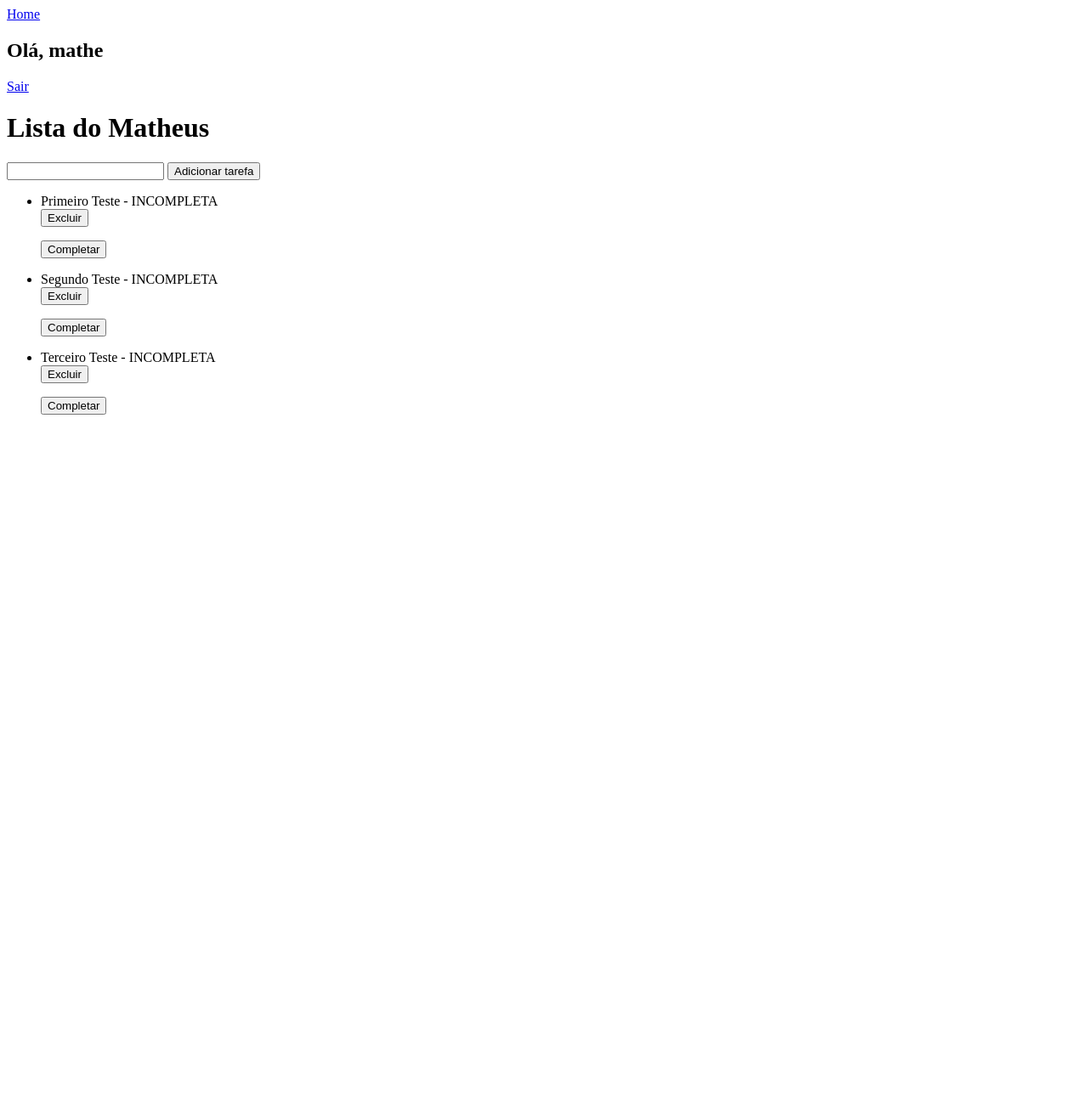
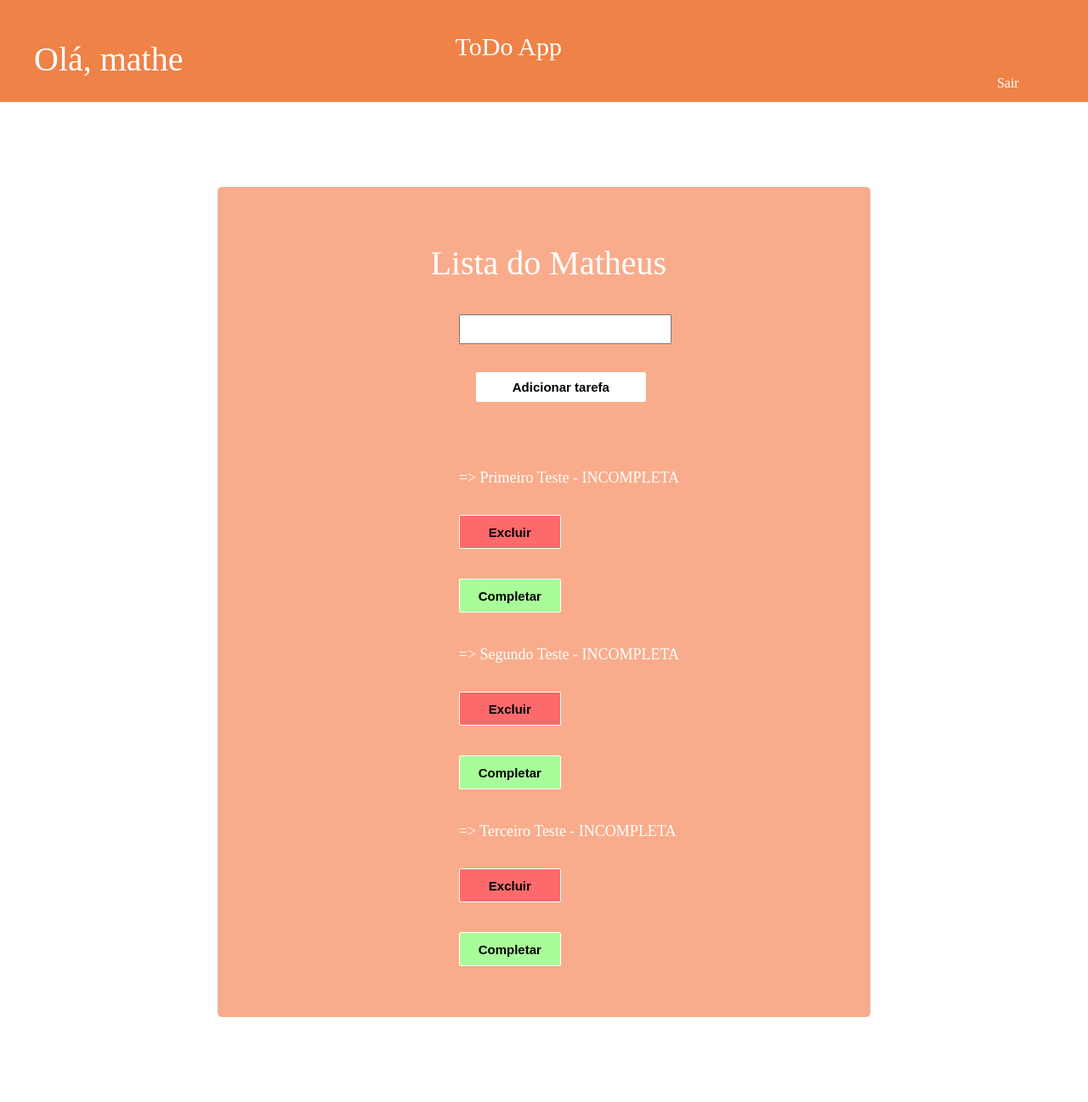
Before and after one commit to matheusbucater/todo-list-django, a Django app: page /1 in a window 1280 px wide. Shown: the whole page at 85% size. Before the commit the page ends 488 px from the top, so only its background shows below. Run offline with Django 3.2, Linux system fonts and the light colour scheme; a user stored in the database is signed in; data comes from the database, SQL or seed files in the repository.

Commit message:
added some css

```diff
--- a/main/templates/base.html
+++ b/main/templates/base.html
@@ -1,19 +1,32 @@
+{% load static %}
 <html>
 <head>
-  <a href="/">Home</a>
+  <link rel="stylesheet" type="text/css" href="{% static 'css/reset.css' %}">
+  <link rel="stylesheet" type="text/css" href="{% static 'css/header.css' %}">
+  <link rel="stylesheet" type="text/css" href="{% static 'css/login.css' %}">
+  <link rel="stylesheet" type="text/css" href="{% static 'css/show_todos.css' %}">
+  <link rel="stylesheet" type="text/css" href="{% static 'css/create_todo.css' %}">
+  <link rel="stylesheet" type="text/css" href="{% static 'css/show_tasks.css' %}">
   <title>{% block title %}My Website{% endblock title %}</title>
-  <h2>Olá, {% block user %}Visitante{% endblock user %}</h2>
+</head>
+<header>
+  <h2 id='ola'>Olá, {% block user %}Visitante{% endblock user %}</h2>
+  <a id='logo' href="/">ToDo App</h2>
   {% if user.is_authenticated %}
-    <a href='/acc/logout'>Sair</a>
+  <a id='sair' href='/acc/logout'>Sair</a>
   {% else %}
-    <a href='/accounts/login'>Entrar</a>
-    <a href="/register">Cadastrar</a>
+  <a id='entrar' href='/accounts/login'>Entrar</a>
+  <a id='cadastrar' href="/register">Cadastrar</a>
   {% endif %}
+</header>
+<body>
 
-</head>
-
-<body>
   <div id="content" name="content">
+    <h2 id='entrar-login'>
+      {% if not user.is_authenticated %}
+        Entrar
+      {% endif %}
+    </h2>
     {% block content %}
     {% endblock content %}
   </div>
--- a/main/templates/create.html
+++ b/main/templates/create.html
@@ -1,13 +1,14 @@
 {% extends "base.html" %}
+{% load static %}
 
 {% block title %}Create New List{% endblock title %}
 {% block user %}{{ user }}{% endblock user%}
 
 {% block content %}
-<h2>Criar nova lista</h2>
+<h2 id='create-h2'>Criar nova lista</h2>
   <form action="" method="post">
     {% csrf_token %}
     {{ form.as_p }}
-    <button type="submit" name="save">Criar</button>
+    <button id='create-button' type="submit" name="save">Criar</button>
   </form>
 {% endblock content %}
--- a/main/templates/list.html
+++ b/main/templates/list.html
@@ -1,33 +1,34 @@
 {% extends "base.html" %}
+{% load static %}
 
 {% block title %}View List{% endblock title %}
 {% block user %}{{ user }}{% endblock user %}
 
 
 {% block content %}
-  <h1>{{ todo_list.title }}</h1>
+  <h1 id='list-h1'>{{ todo_list.title }}</h1>
   <form action="/add-task/{{ todo_list.id }}" method="post">
     {% csrf_token %}
-    <input type="text" name="textfield">
-    <button name="add_task" type="submit">Adicionar tarefa</button>
+    <input id='text-add' type="text" name="textfield">
+    <button id='button-add' name="add_task" type="submit">Adicionar tarefa</button>
   </form>
   <ul>
     {% for task in todo_list.task_set.all  %}
       {% if task.complete %}
-        <li>{{ task.text }} - COMPLETA</li>
+        <li id='task'>=> {{ task.text }} - COMPLETA</li>
         {% else %}
-        <li>{{ task.text }} - INCOMPLETA</li>
+        <li id='task'>=> {{ task.text }} - INCOMPLETA</li>
       {% endif %}
       <form action="/delete-task/{{ task.pk }}/{{ todo_list.id }}" method="post">
         {% csrf_token %}
-        <button name="delete_task" type="submit">Excluir</button>
+        <button id='delete-task-button' name="delete_task" type="submit">Excluir</button>
       </form>
       <form action="/complete-uncomplete-task/{{ task.pk }}/{{ todo_list.id }}" method="post">
         {% csrf_token %}
         {% if task.complete %}
-          <button name="unlcomplete_task" type="submit">Desfazer</button>
+          <button id='uncomplete-task-button' name="unlcomplete_task" type="submit">Desfazer</button>
         {% else %}
-          <button name="complete_task" type="submit">Completar</button>
+          <button id='complete-task-button' name="complete_task" type="submit">Completar</button>
 
         {% endif %}
 
--- /dev/null
+++ b/static/css/header.css
@@ -0,0 +1,47 @@
+header {
+  background-color: #ef8247;
+  display: flex;
+  width: 100%;
+  height: 120px;
+}
+
+#ola {
+  color: white;
+  font-size: 40px;
+  padding-left: 40px;
+  padding-top: 50px;
+}
+
+#logo {
+  color: white;
+  font-size: 30px;
+  padding-top: 8px;
+  margin-left: 25%;
+  padding-top: 40px;
+  text-decoration: none;
+}
+
+#entrar {
+  color: white;
+  text-decoration: none;
+  padding-top: 20px;
+  padding-right: 15px;
+  padding-top: 75px;
+  font-weight: bold;
+  padding-left: 30%
+
+}
+
+#cadastrar {
+  color: white;
+  text-decoration: none;
+  padding-top: 20px;
+  padding-top: 75px;
+  font-weight: bold;
+}
+#sair {
+  color: white;
+  text-decoration: none;
+  padding-top: 90px;
+  margin-left: 40%;
+}
--- /dev/null
+++ b/static/css/login.css
@@ -0,0 +1,48 @@
+#content {
+  border-radius: 5px;
+  margin-top: 100px;
+  margin-left: 20%;
+  margin-right: 20%;
+  margin-bottom: 100px;
+  padding: 40px 50px 60px 50px;
+  background-color: #f9ac8b;
+}
+
+#entrar-login {
+  color: white;
+  font-size: 40px;
+  margin: 0 40%;
+  padding-bottom: 30px;
+}
+
+label {
+  color: white;
+  font-size: 20px;
+  font-style: oblique;
+  margin-left: 10%;
+}
+
+#id_username {
+  height: 35px;
+  width: 300px;
+}
+
+#id_password {
+  margin-top: 20px;
+  height: 35px;
+  width: 300px;
+  margin-left: 18px;
+}
+
+button {
+  background: white;
+  border: none;
+  font-size: 15px;
+  font-weight: bold;
+  text-decoration: none;
+  margin-top: 35px;
+  margin-left: 45%;
+  height: 40px;
+  width: 80px;
+  border-radius: 2px;
+}
--- /dev/null
+++ b/static/css/reset.css
@@ -0,0 +1,48 @@
+/* http://meyerweb.com/eric/tools/css/reset/
+   v2.0 | 20110126
+   License: none (public domain)
+*/
+
+html, body, div, span, applet, object, iframe,
+h1, h2, h3, h4, h5, h6, p, blockquote, pre,
+a, abbr, acronym, address, big, cite, code,
+del, dfn, em, img, ins, kbd, q, s, samp,
+small, strike, strong, sub, sup, tt, var,
+b, u, i, center,
+dl, dt, dd, ol, ul, li,
+fieldset, form, label, legend,
+table, caption, tbody, tfoot, thead, tr, th, td,
+article, aside, canvas, details, embed,
+figure, figcaption, footer, header, hgroup,
+menu, nav, output, ruby, section, summary,
+time, mark, audio, video {
+	margin: 0;
+	padding: 0;
+	border: 0;
+	font-size: 100%;
+	font: inherit;
+	vertical-align: baseline;
+}
+/* HTML5 display-role reset for older browsers */
+article, aside, details, figcaption, figure,
+footer, header, hgroup, menu, nav, section {
+	display: block;
+}
+body {
+	line-height: 1;
+}
+ol, ul {
+	list-style: none;
+}
+blockquote, q {
+	quotes: none;
+}
+blockquote:before, blockquote:after,
+q:before, q:after {
+	content: '';
+	content: none;
+}
+table {
+	border-collapse: collapse;
+	border-spacing: 0;
+}
--- /dev/null
+++ b/static/css/show_tasks.css
@@ -0,0 +1,60 @@
+#list-h1 {
+  color: white;
+  font-size: 40px;
+  margin-left: 30%;
+}
+
+#form-add {
+  display: flex;
+}
+
+#text-add {
+  margin-top: 40px;
+  margin-left: 35%;
+  height: 35px;
+  width: 250px;
+}
+
+#button-add {
+  height: 35px;
+  width: 200px;
+  margin-left: 38%;
+  margin-top: 5%;
+  margin-bottom: 40px;
+}
+
+#task {
+  padding-top: 40px;
+  margin-left: 35%;
+  color: white;
+  font-size: 18px;
+}
+
+#delete-task-button {
+  background-color: #fc6a6c;
+  border-color: white;
+  border: solid;
+  border-color: white;
+  border-width: 1px;
+  margin-left: 35%;
+  width: 120px;
+}
+
+#complete-task-button {
+  background-color: #a8fc99;
+  border-color: white;
+  border: solid;
+  border-color: white;
+  border-width: 1px;
+  margin-left: 35%;
+  width: 120px;
+}
+#uncomplete-task-button {
+  background-color: #f2fc99;
+  border-color: white;
+  border: solid;
+  border-color: white;
+  border-width: 1px;
+  margin-left: 35%;
+  width: 120px;
+}
--- a/todo_list/settings.py
+++ b/todo_list/settings.py
@@ -11,6 +11,7 @@ https://docs.djangoproject.com/en/3.2/ref/settings/
 """
 
 from pathlib import Path
+import os
 
 # Build paths inside the project like this: BASE_DIR / 'subdir'.
 BASE_DIR = Path(__file__).resolve().parent.parent
@@ -61,6 +62,11 @@ INTERNAL_IPS = [
 ]
 
 ROOT_URLCONF = 'todo_list.urls'
+
+STATIC_URL = '/static/'
+STATICFILES_DIRS = (
+    os.path.join(BASE_DIR, "static/"),
+)
 
 TEMPLATES = [
     {
```
Also changed, not shown: main/templates/home.html (+8 -7 lines), static/css/create_todo.css (added, +32 -0 lines), static/css/show_todos.css (added, +43 -0 lines).
